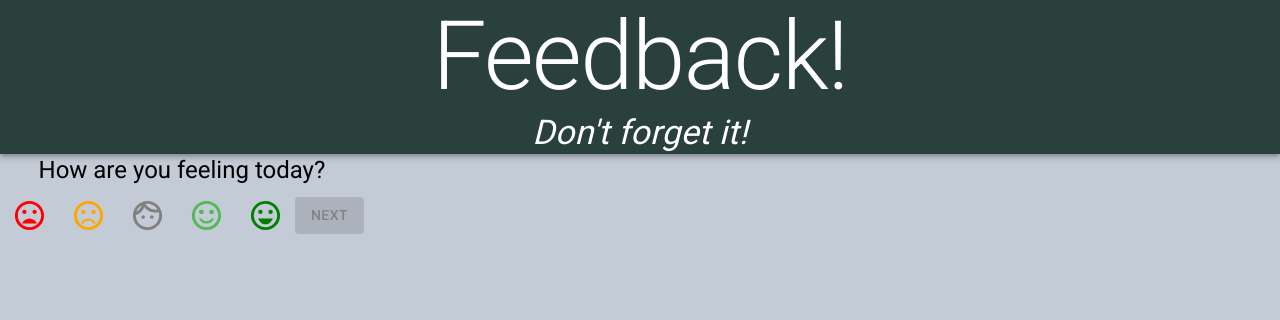
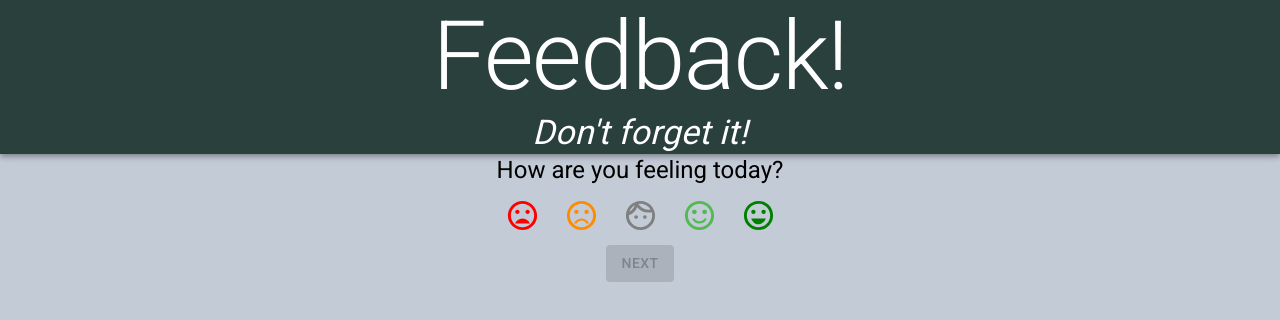
Before and after one commit to matthewbouc/weekend-redux-feedback-loop, a React (Create React App) app: page /#/feeling in a window 1280 px wide. Shown: the top 320 px of the page. Built offline with nearby package versions, Linux system fonts and the light colour scheme.

Commit message:
styling changes - trying to get Grid figured out

```diff
--- a/src/components/CommentsPage/CommentsPage.jsx
+++ b/src/components/CommentsPage/CommentsPage.jsx
@@ -3,6 +3,7 @@ import { useDispatch, useSelector } from 'react-redux';
 import { useHistory } from 'react-router-dom';
 import Button from '@material-ui/core/Button';
 import { Typography } from '@material-ui/core';
+import { TextareaAutosize } from '@material-ui/core';
 
 
 function CommentPage() {
@@ -23,7 +24,7 @@ function CommentPage() {
     return(
         <form>
             <Typography variant="h5">Please submit comments, praises, and insults below.</Typography>
-            <input onChange={(event) => setCommentState(event.target.value)} type="text" value={commentState}/>
+            <TextareaAutosize aria-label="minimum height" minRows={3} onChange={(event) => setCommentState(event.target.value)} value={commentState}/>
             <Button variant="contained" color="primary" disabled={!commentState} onClick={handleNext}>NEXT</Button>
             <Button variant="contained" color="secondary" onClick={() => history.push('/support')}>
                 Previous
--- a/src/components/FeelingPage/FeelingPage.jsx
+++ b/src/components/FeelingPage/FeelingPage.jsx
@@ -4,9 +4,12 @@ import { useHistory } from 'react-router-dom';
 import FaceIcons from '../Icons/FaceIcons';
 import Button from '@material-ui/core/Button';
 import { Typography } from '@material-ui/core';
+import { Grid } from '@material-ui/core';
+import useStyles from '../Theme/useStyle';
 
 
 function FeelingPage() {
+    const classes = useStyles();
     const dispatch = useDispatch();
     const history = useHistory();
 
@@ -24,11 +27,17 @@ function FeelingPage() {
     }
 
     return(
-        <form>
-            <Typography variant="h5">How are you feeling today?</Typography>
+        <Grid container>
+            <Grid item xs={12}>
+                <Typography variant="h5">How are you feeling today?</Typography>
+            </Grid>
+            <Grid item xs={12}>
                 <FaceIcons state={feelingState} setState={setFeelingState} />
-            <Button variant="contained" color="primary" disabled={!feelingState} onClick={handleNext}>NEXT</Button>
-        </form>
+            </Grid>
+            <Grid item className={classes.buttonSpacing} ml={15} xs={12}>
+                <Button variant="contained" color="primary" disabled={!feelingState} onClick={handleNext}>NEXT</Button>
+            </Grid>
+        </Grid>
     )
 }
 
--- a/src/components/Icons/FaceIcons.jsx
+++ b/src/components/Icons/FaceIcons.jsx
@@ -16,7 +16,7 @@ const useStyles = makeStyles(() => ({
         color: 'red'
     },
     dissatisfied: {
-        color: 'orange'
+        color: 'darkorange'
     },
     mood: {
         color: 'grey'
--- a/src/components/Theme/theme.js
+++ b/src/components/Theme/theme.js
@@ -17,7 +17,8 @@ const theme = createTheme({
     },
     status: {
         danger: "orange"
-    }
+    },
+    spacing: 8,
 })
 
 
--- a/src/components/Theme/useStyle.js
+++ b/src/components/Theme/useStyle.js
@@ -1,4 +1,5 @@
 import { makeStyles } from '@material-ui/core/styles';
+import { Autorenew } from '@material-ui/icons';
 import theme from './theme';
 
 const useStyles = makeStyles(() => ({
@@ -11,6 +12,9 @@ const useStyles = makeStyles(() => ({
     header: {
         backgroundColor: theme.palette.tertiary.main,
     },
+    buttonSpacing: {
+        spacing:  8,
+    },
 }));
 
 export default useStyles;
```
